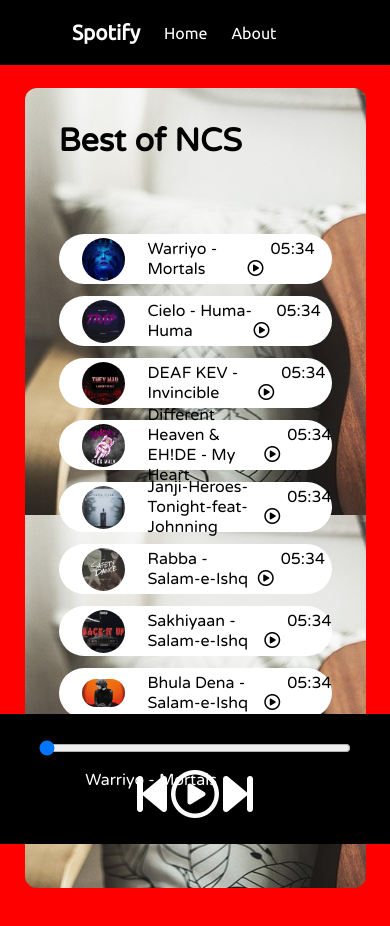
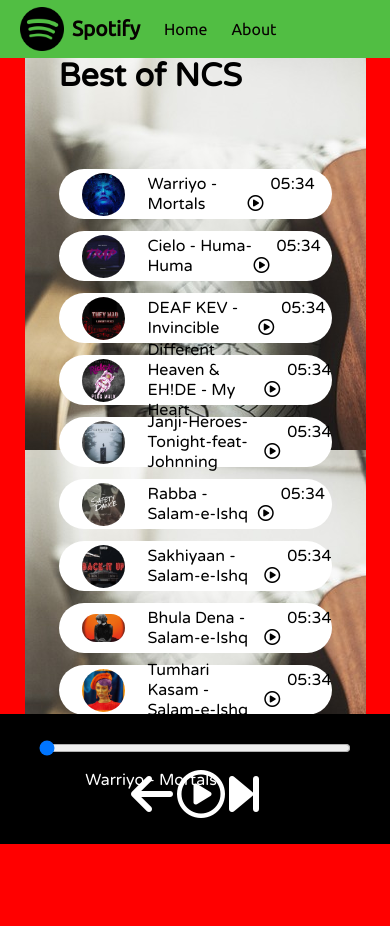
Before and after one commit to milindrai/Spotify-Clone-Project, a plain HTML site: page index.html in a window 390 px wide. Drawn offline with Linux system fonts and the light colour scheme.

```diff
--- a/index.html
+++ b/index.html
@@ -79,7 +79,7 @@
         <input type="range" name="range" id="myProgressBar" min="0" value="0" max="100">
         <div class="icons">
             <!-- fontawesome icons -->
-            <i class="fas fa-3x fa-step-backward" id="previous"></i>
+            <i class="fas fa-3x fa-arrow-left" id="previous"></i>
             <i class="far fa-3x fa-play-circle" id="masterPlay"></i>
             <i class="fas fa-3x fa-step-forward" id="next"></i>
         </div>
--- a/style.css
+++ b/style.css
@@ -15,11 +15,15 @@
 
 nav ul{
     display: flex;
+    position: fixed;
+    width: 1520px;
+    top: 0;
     align-items: center;
     list-style-type: none;
-    height: 65px;
-    background-color: black;
-    color: white;
+    height: 58px;
+    background-color: rgb(81, 190, 67);
+    color: #070101;
+
 }
 
 nav ul li{
```
